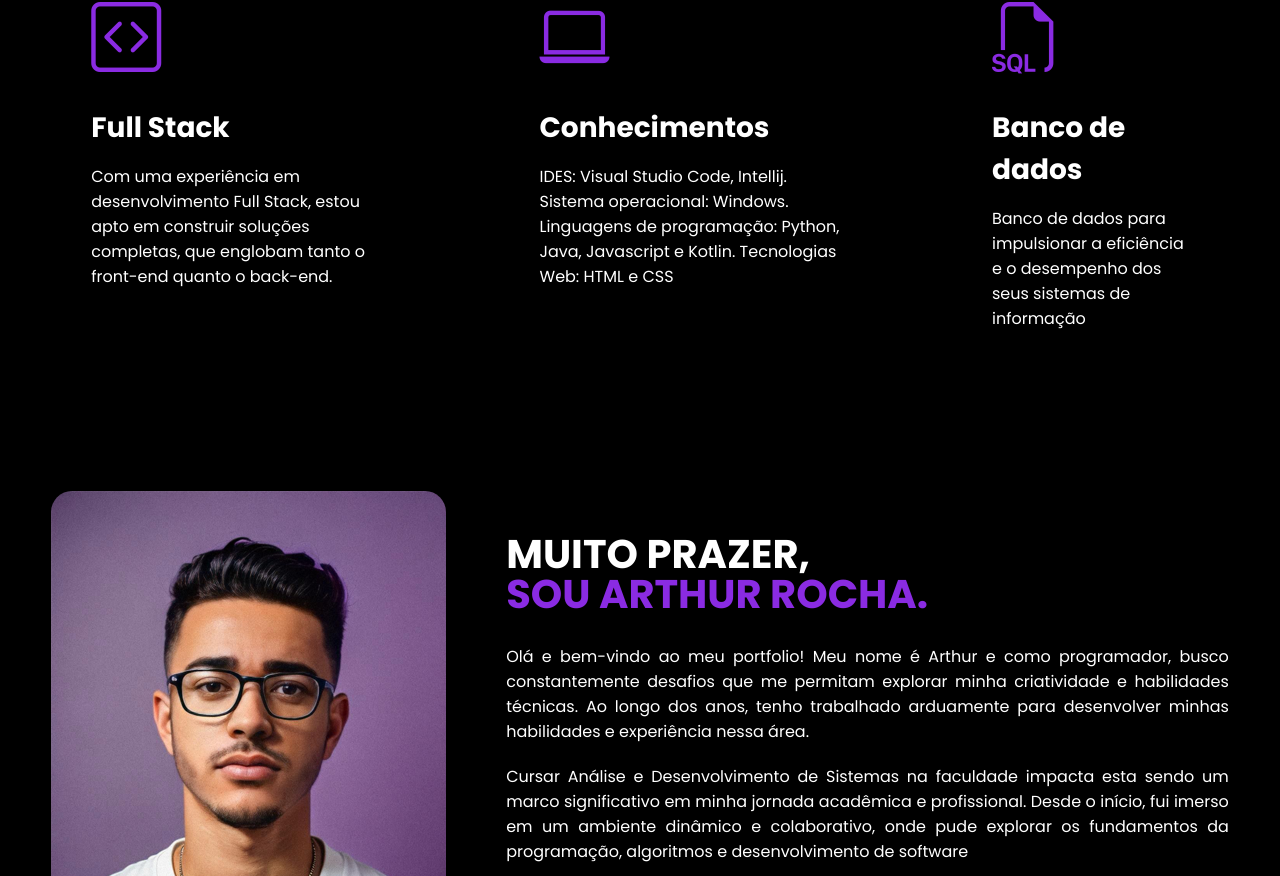
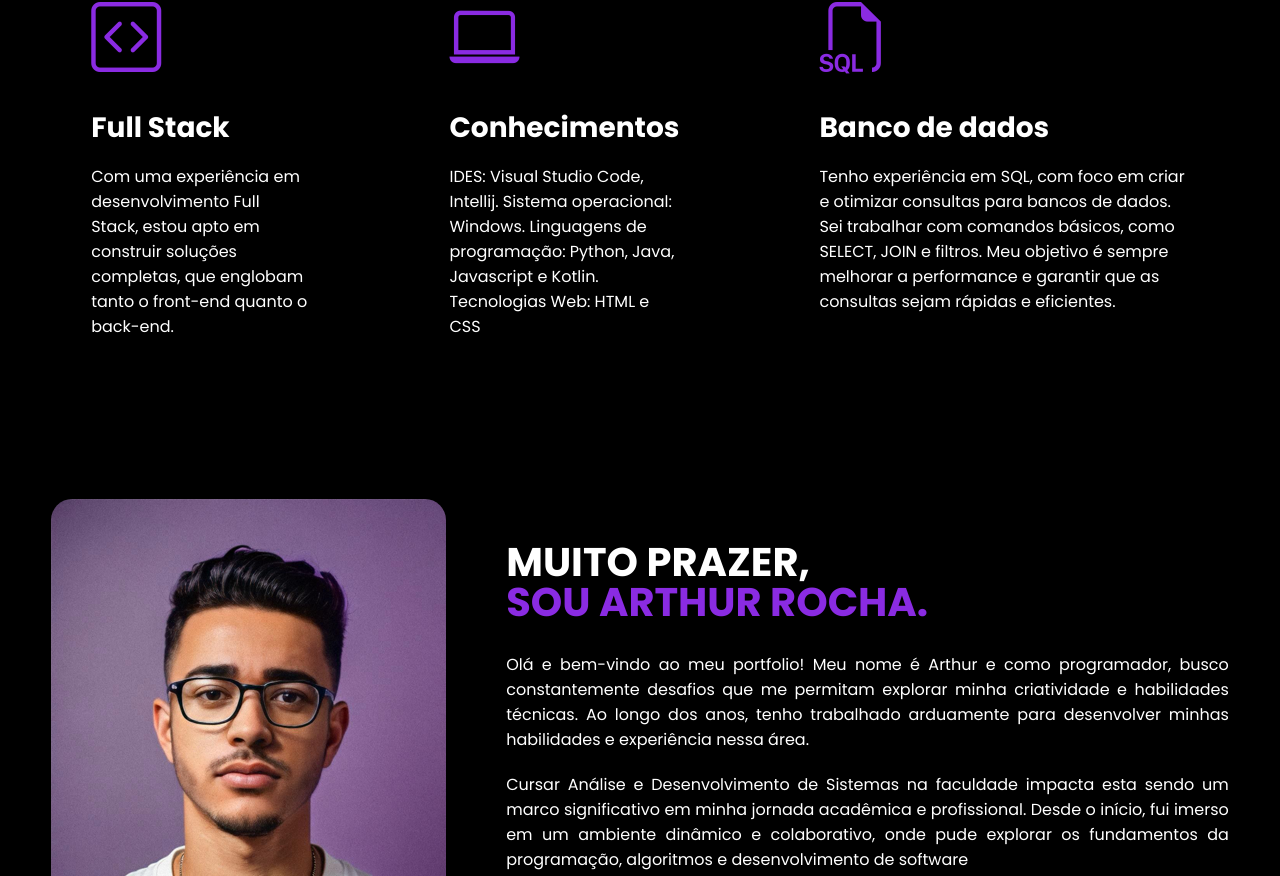
Before and after one commit to arthurmattos10/Meu-Portifolio, a plain HTML site: page index.html in a window 1280 px wide. Shown: the part 909-1785 px from the top of the page. Drawn offline with nearby package versions, Linux system fonts and the light colour scheme; a web font is replaced by a local one.

Commit message:
atualização em minhas especialidades sql

```diff
--- a/index.html
+++ b/index.html
@@ -119,7 +119,7 @@
                     <div class="especialidades-box">
                         <i class="bi bi-filetype-sql"></i>
                         <h3>Banco de dados</h3>
-                        <p>Banco de dados para impulsionar a eficiência e o desempenho dos seus sistemas de informação
+                        <p>Tenho experiência em SQL, com foco em criar e otimizar consultas para bancos de dados. Sei trabalhar com comandos básicos, como SELECT, JOIN e filtros. Meu objetivo é sempre melhorar a performance e garantir que as consultas sejam rápidas e eficientes.
                         </p>
                     </div><!--especialidades-box-->
                 </div><!--flex-->
```
